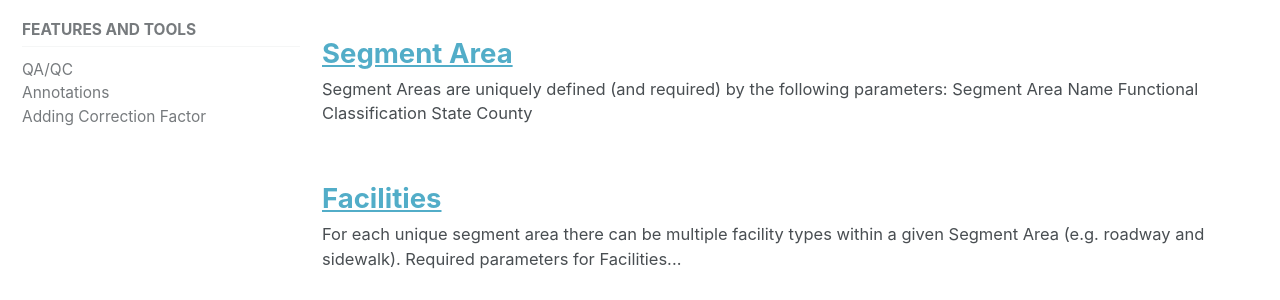
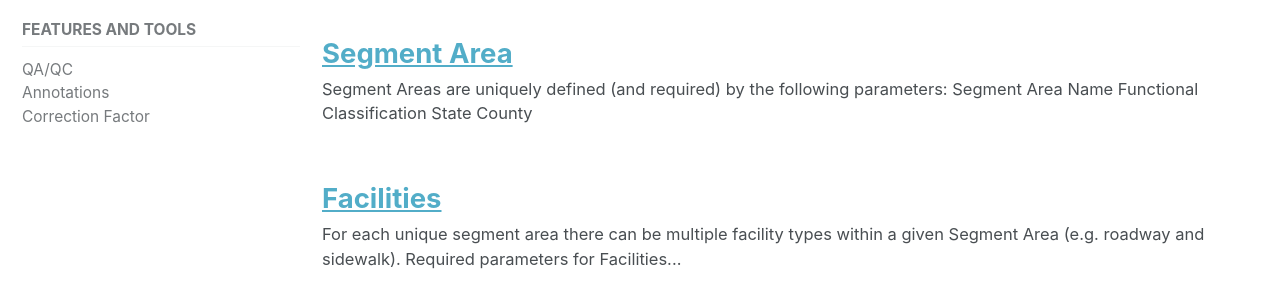
Before and after one commit to PSUTrec/documentation, a Jekyll site: the page built from _pages/documentation.md, in a window 1280 px wide. Shown: the part 365-665 px from the top of the page. Built offline with Jekyll 4.4.1, drawn with Linux system fonts in a browser that asks for light colours; nearby versions of some CDN libraries.

Commit message:
fix typo in navigation

```diff
--- a/_data/navigation.yml
+++ b/_data/navigation.yml
@@ -41,5 +41,5 @@ documents:
         url: /documents/09-qaqc/
       - title: "Annotations"
         url: /documents/10-annotations/
-      - title: "Adding Correction Factor"
-        url: /document/11-data_correction.md/
+      - title: "Correction Factor"
+        url: /documents/11-data_correction.md/
```
